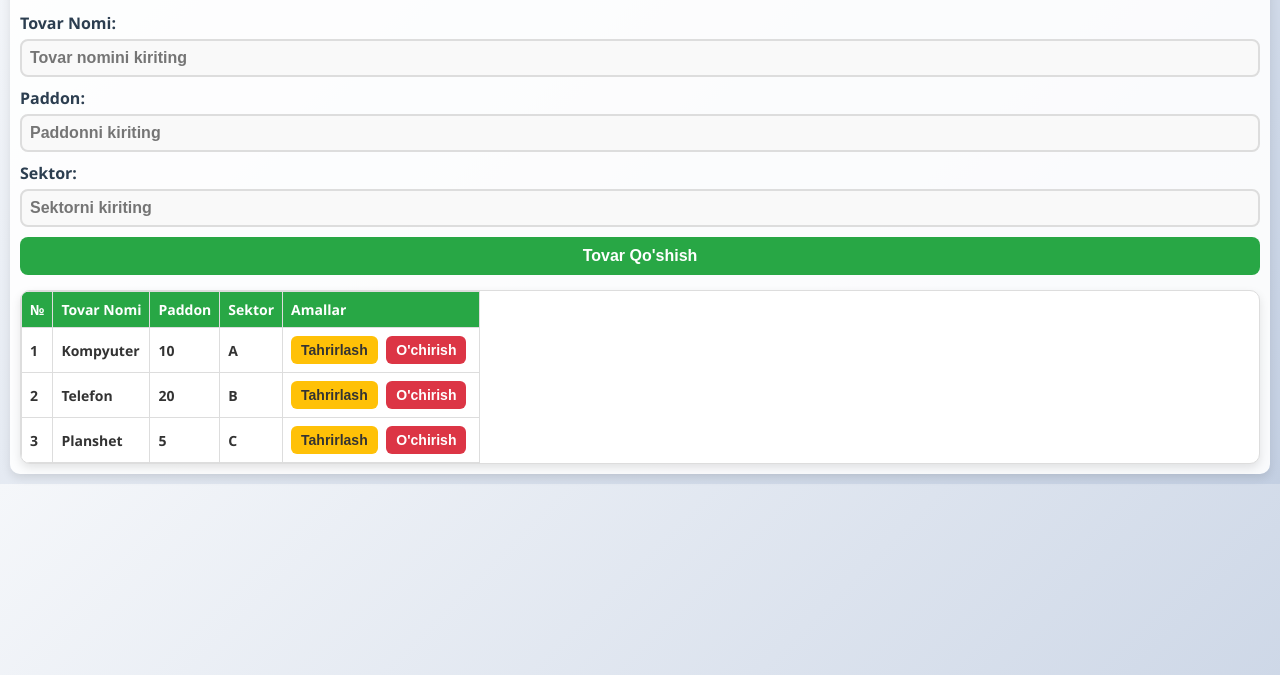
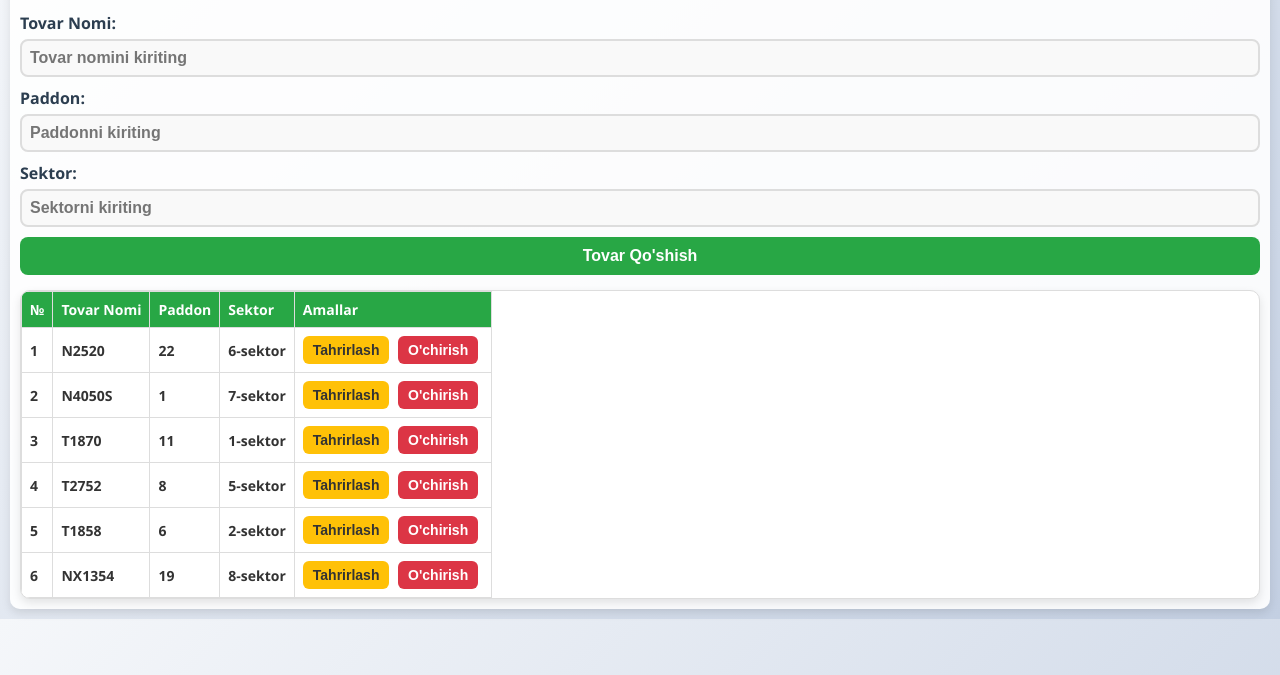
Before and after one commit to SAGUZB/SAGUZ, a plain HTML site: page index.html in a window 1280 px wide. Shown: the part 125-800 px from the top of the page. Drawn offline with Linux system fonts and the light colour scheme.

Commit message:
index.html

```diff
--- a/index.html
+++ b/index.html
@@ -381,9 +381,12 @@
     checkDarkMode();
 
     // Dastlabki tovarlarni qo'shish (misol uchun)
-    products.push({ name: "Kompyuter", quantity: 10, price: "A" });
-    products.push({ name: "Telefon", quantity: 20, price: "B" });
-    products.push({ name: "Planshet", quantity: 5, price: "C" });
+    products.push({ name: "N2520", quantity: 22, price: "6-sektor" });
+    products.push({ name: "N4050S", quantity: 1, price: "7-sektor" });
+    products.push({ name: "T1870", quantity: 11, price: "1-sektor" });
+    products.push({ name: "T2752", quantity: 8, price: "5-sektor" });
+    products.push({ name: "T1858", quantity: 6, price: "2-sektor" });
+    products.push({ name: "NX1354", quantity: 19, price: "8-sektor" });
     updateTable();
 </script>
 
```
